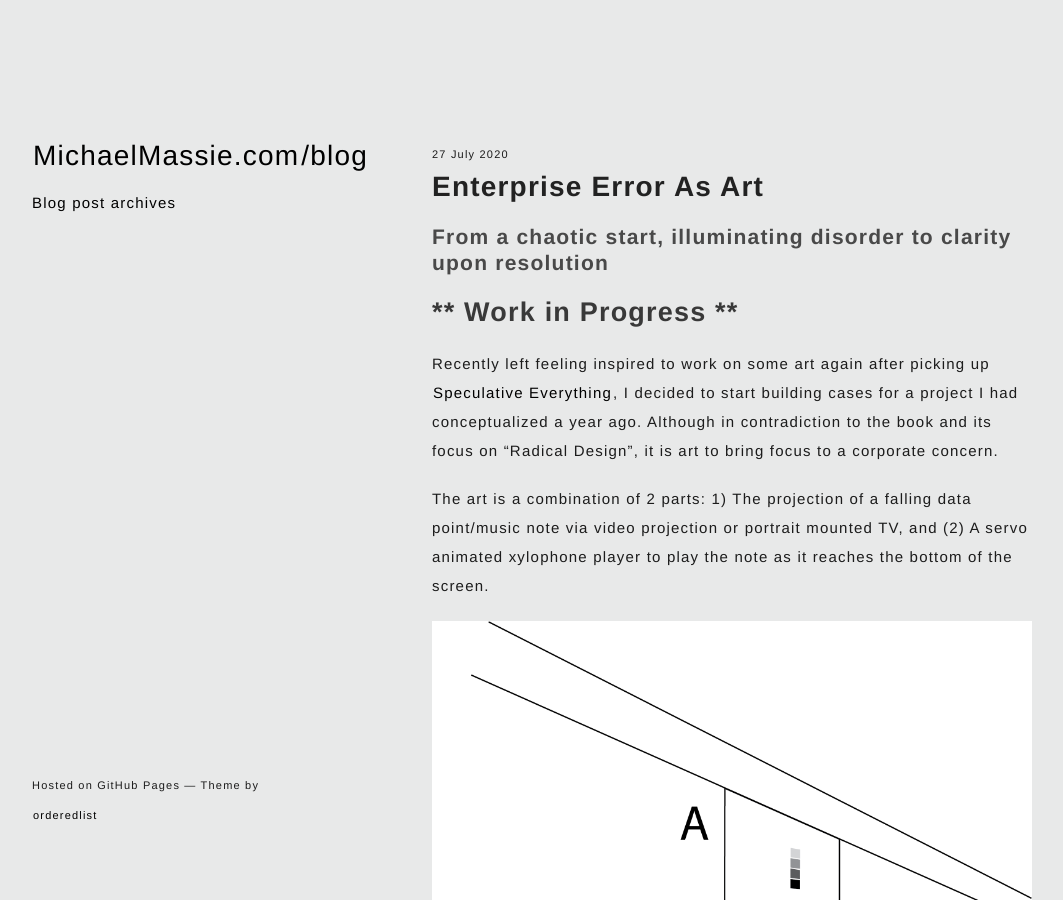
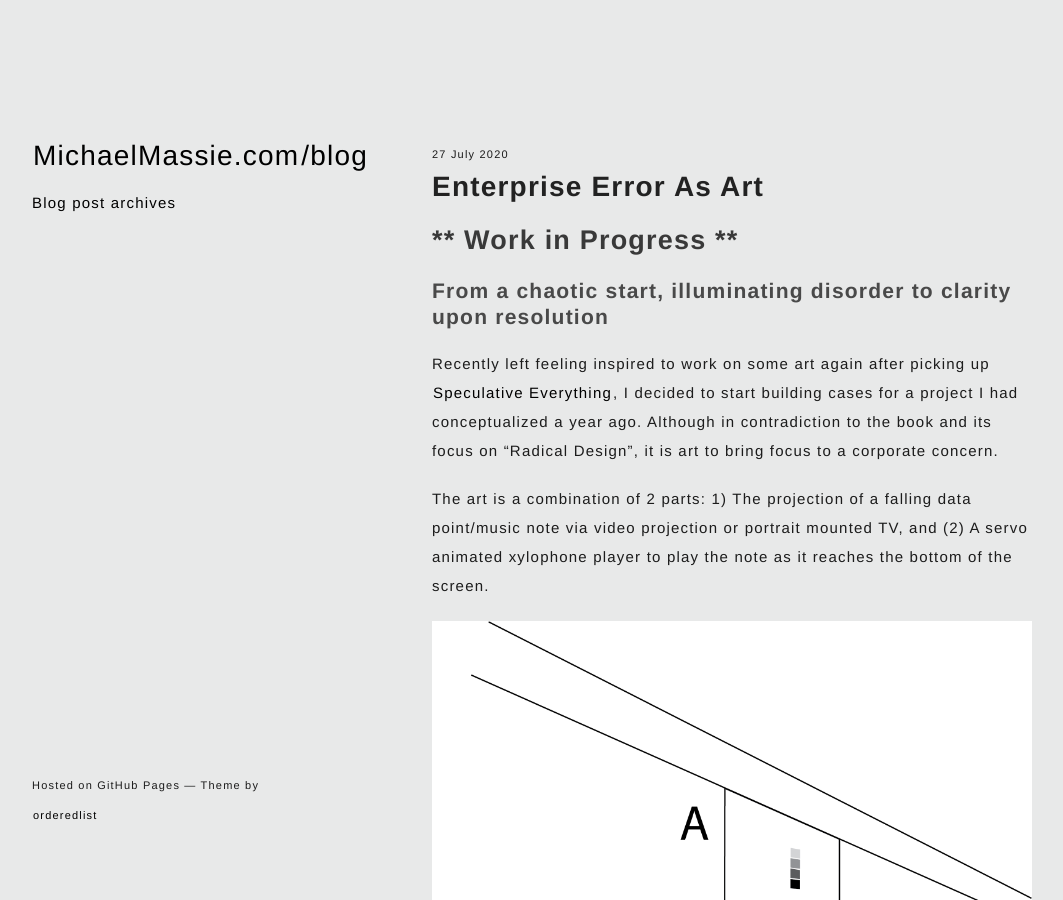
Before and after one commit to mmassie/mmassie.github.io, a Jekyll site: the page built from _posts/2020-07-27-Enterprise-Error-As-Art.md, in a window 1280 px wide and 900 px high. Shown: the whole window, without its empty margins (108-1171 px from the left). Built offline with Jekyll 4.4.1, drawn with Linux system fonts in a browser that asks for light colours.

Commit message:
grabbing at straws

```diff
--- a/_posts/2020-07-27-Enterprise-Error-As-Art.md
+++ b/_posts/2020-07-27-Enterprise-Error-As-Art.md
@@ -2,11 +2,10 @@
 layout: post
 tags: art
 image: https://michaelmassie.com/assets/img/robotMusician.jpg
+---
+## ** Work in Progress **
 
----
 ### From a chaotic start, illuminating disorder to clarity upon resolution
-
-## ** Work in Progress **
 
 Recently left feeling inspired to work on some art again after picking up [Speculative Everything](https://mitpress.mit.edu/books/speculative-everything), I decided to start building cases for a project I had conceptualized a year ago. Although in contradiction to the book and its focus on "Radical Design", it is art to bring focus to a corporate concern.
 
```
